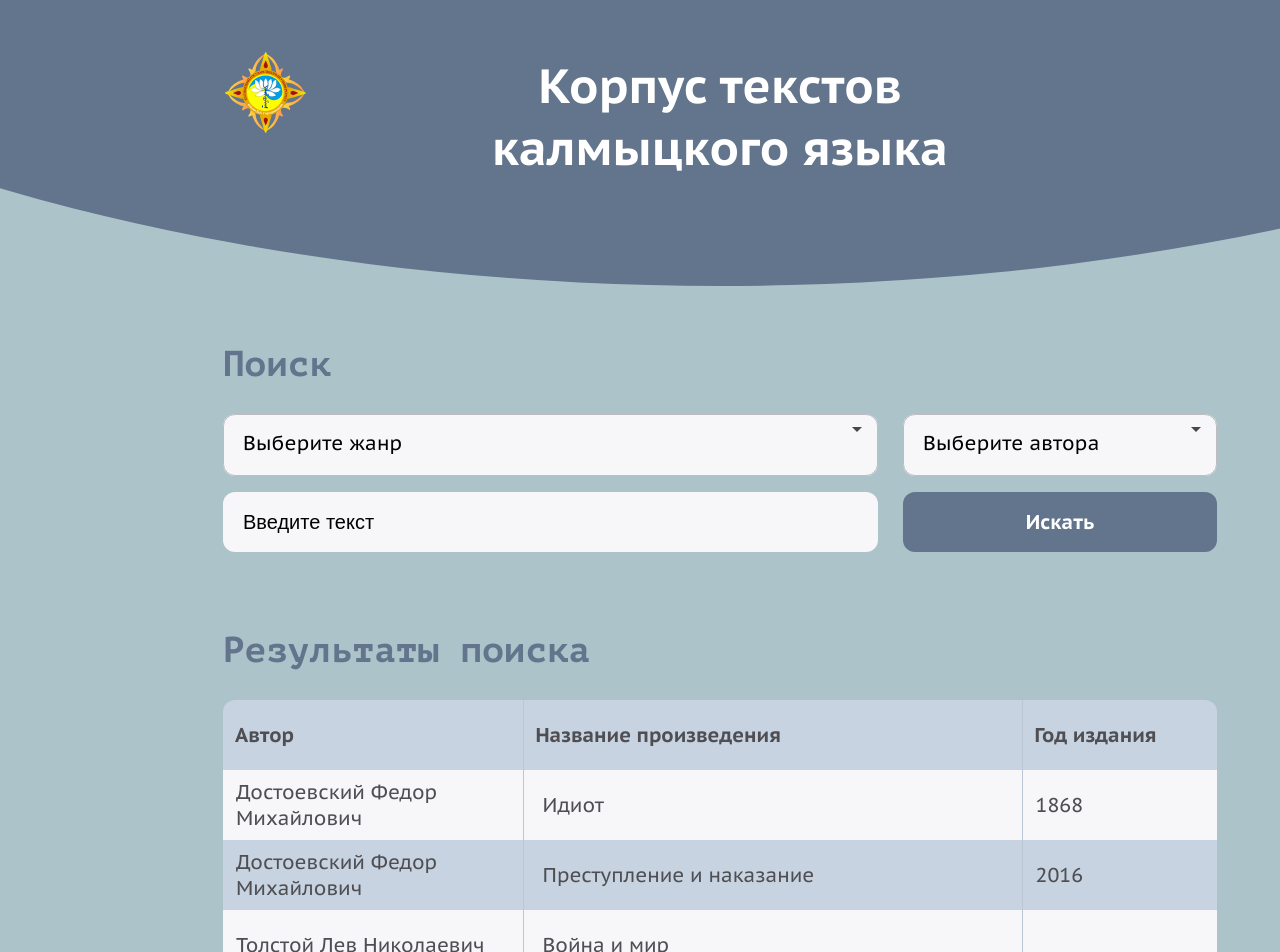
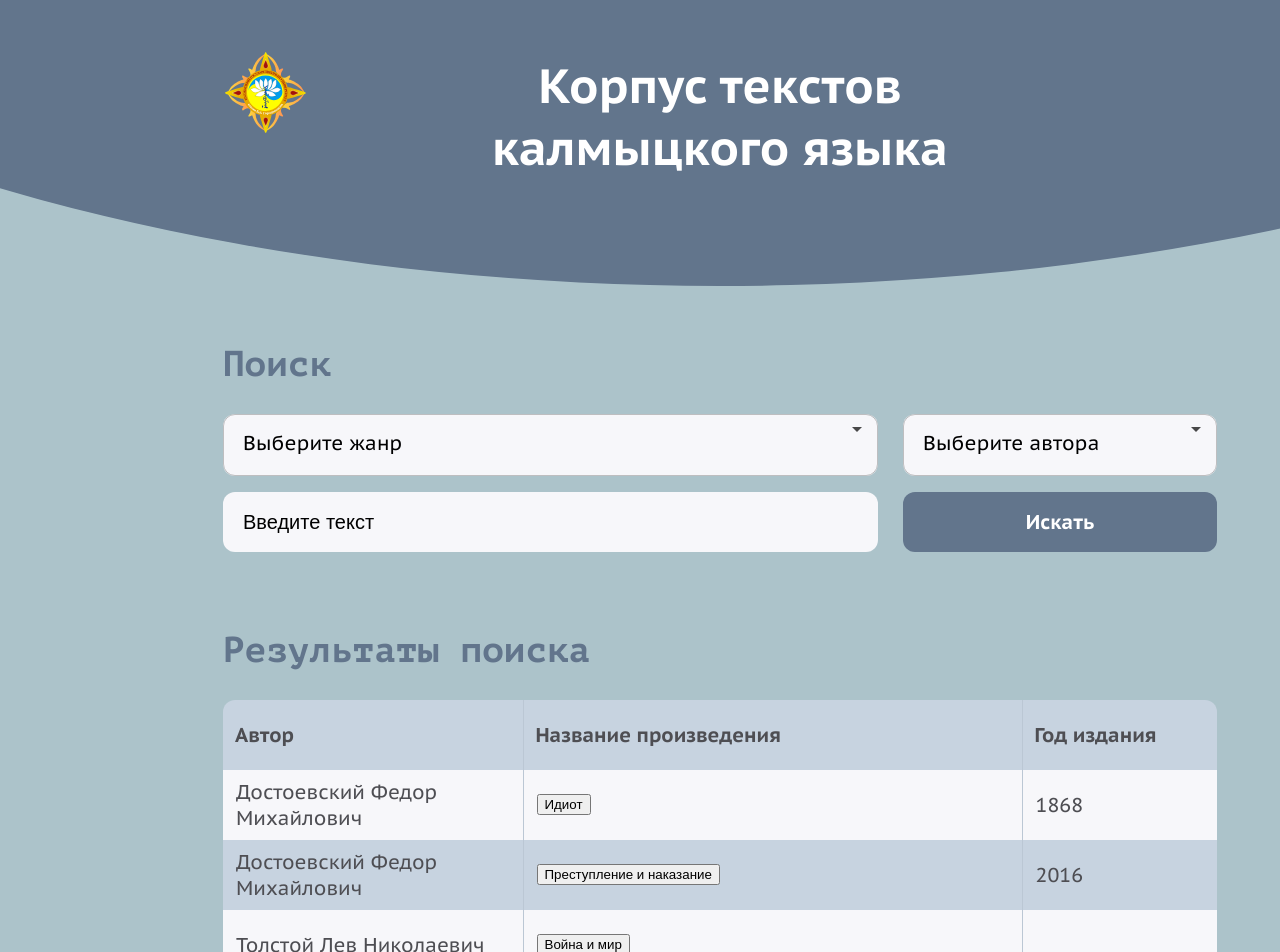
Before and after one commit to Gantelia/Kalmyk-texts-corpus, a React (Create React App) app in the folder frontend/: page / in a window 1280 px wide. Shown: the top 952 px of the page. Built offline with nearby package versions, Linux system fonts and the light colour scheme.

Commit message:
Изменит порядок импортов, запустит форматтер

```diff
--- a/frontend/src/app/store.ts
+++ b/frontend/src/app/store.ts
@@ -3,8 +3,8 @@ import counterReducer from '../features/counter/counterSlice';
 
 export const store = configureStore({
   reducer: {
-    counter: counterReducer,
-  },
+    counter: counterReducer
+  }
 });
 
 export type AppDispatch = typeof store.dispatch;
--- a/frontend/src/components/app/App.tsx
+++ b/frontend/src/components/app/App.tsx
@@ -1,4 +1,3 @@
-import React from 'react';
 import { BrowserRouter, Route, Routes } from 'react-router-dom';
 
 import Layout from '../layout/layout';
@@ -6,8 +5,9 @@ import MainPage from '../../pages/main-page/main-page';
 import About from '../../pages/about/about';
 import NotFound from '../../pages/not-found/not-found';
 import { AppRoute } from '../../const';
+import AddText from '../../pages/add-text/add-text';
+import Document from '../../pages/document/document';
 import '../../sass/variables.scss';
-import AddText from '../../pages/add-text/add-text';
 
 function App() {
   return (
@@ -17,6 +17,7 @@ function App() {
           <Route index element={<MainPage />} />
           <Route path={AppRoute.About} element={<About />} />
           <Route path={AppRoute.AddText} element={<AddText />} />
+          <Route path={AppRoute.Document} element={<Document />} />
           <Route path={AppRoute.NotFound} element={<NotFound />} />
         </Route>
       </Routes>
--- a/frontend/src/components/dropdown/dropdown.tsx
+++ b/frontend/src/components/dropdown/dropdown.tsx
@@ -1,10 +1,9 @@
-import { useState } from 'react';
 import Autocomplete from '@mui/material/Autocomplete';
 import TextField from '@mui/material/TextField';
 
 import { Genre } from '../../types/genre';
+import { DropdownType } from '../../const';
 import './dropdown.scss';
-import { DropdownType } from '../../const';
 
 type DropdownProps = {
   options?: Genre[] | string[];
--- a/frontend/src/components/table/table.scss
+++ b/frontend/src/components/table/table.scss
@@ -1,4 +1,5 @@
 @import '../../sass/variables.scss';
+@import '../../sass/common/button.scss';
 
 .table {
   margin-bottom: 32px;
@@ -83,12 +84,12 @@
   align-items: center;
 }
 
-.table__button {
+.table__link {
   background-color: inherit;
   border: none;
   font: inherit;
   color: inherit;
-  cursor: pointer;
+  text-decoration: none;
 
   &:hover {
     text-decoration: underline;
--- a/frontend/src/features/counter/Counter.tsx
+++ b/frontend/src/features/counter/Counter.tsx
@@ -7,7 +7,7 @@ import {
   incrementByAmount,
   incrementAsync,
   incrementIfOdd,
-  selectCount,
+  selectCount
 } from './counterSlice';
 import styles from './Counter.module.css';
 
--- a/frontend/src/features/counter/counterSlice.ts
+++ b/frontend/src/features/counter/counterSlice.ts
@@ -9,7 +9,7 @@ export interface CounterState {
 
 const initialState: CounterState = {
   value: 0,
-  status: 'idle',
+  status: 'idle'
 };
 
 // The function below is called a thunk and allows us to perform async logic. It
@@ -44,7 +44,7 @@ export const counterSlice = createSlice({
     // Use the PayloadAction type to declare the contents of `action.payload`
     incrementByAmount: (state, action: PayloadAction<number>) => {
       state.value += action.payload;
-    },
+    }
   },
   // The `extraReducers` field lets the slice handle actions defined elsewhere,
   // including actions generated by createAsyncThunk or in other slices.
@@ -60,7 +60,7 @@ export const counterSlice = createSlice({
       .addCase(incrementAsync.rejected, (state) => {
         state.status = 'failed';
       });
-  },
+  }
 });
 
 export const { increment, decrement, incrementByAmount } = counterSlice.actions;
--- a/frontend/src/index.tsx
+++ b/frontend/src/index.tsx
@@ -1,9 +1,10 @@
 import React from 'react';
 import { createRoot } from 'react-dom/client';
 import { Provider } from 'react-redux';
+import reportWebVitals from './reportWebVitals';
+
 import { store } from './app/store';
 import App from './components/app/App';
-import reportWebVitals from './reportWebVitals';
 import './index.scss';
 
 const container = document.getElementById('root')!;
```
Also changed, not shown: 1 other file (tests, documents, lock files or other folders).
